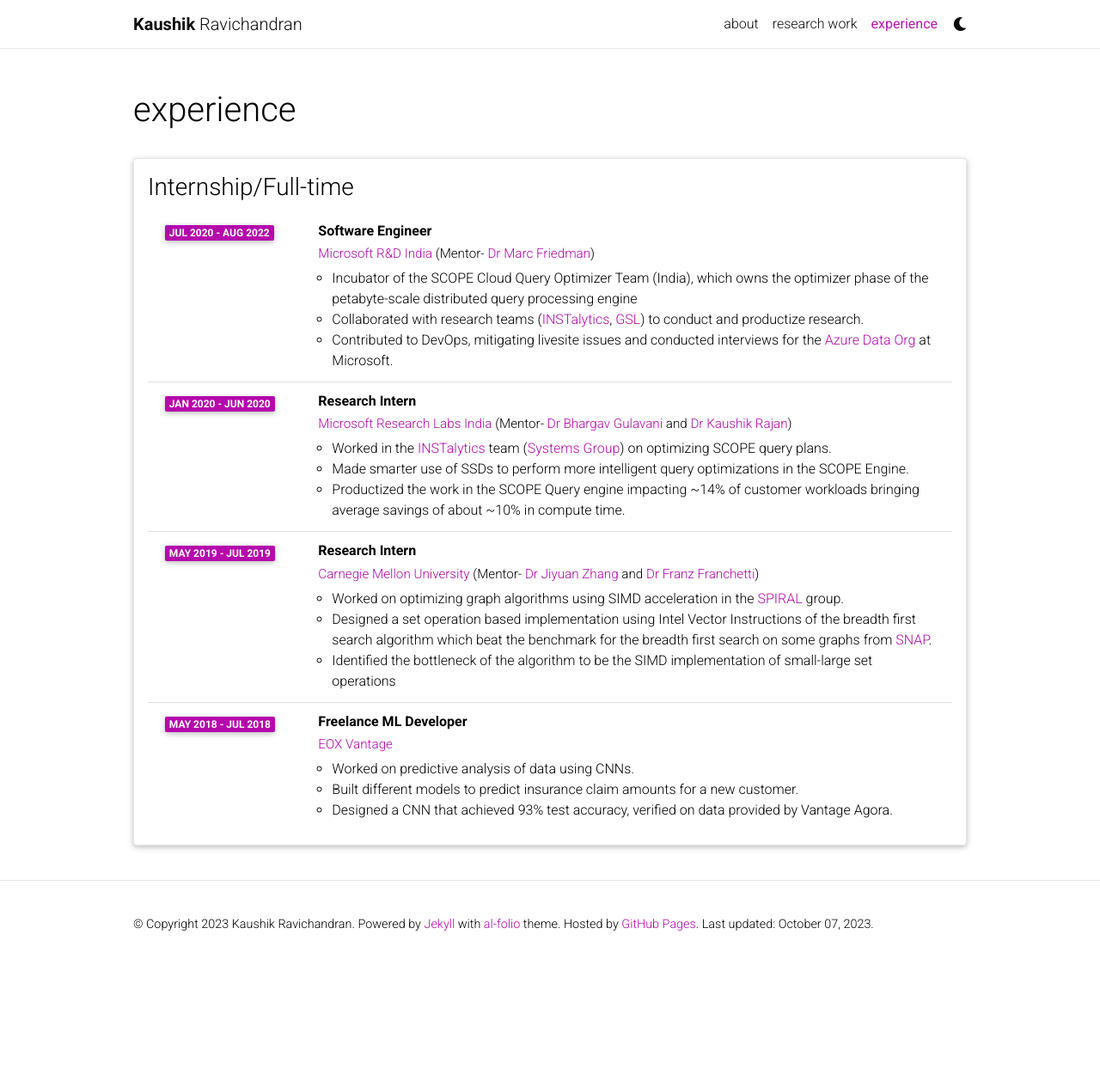
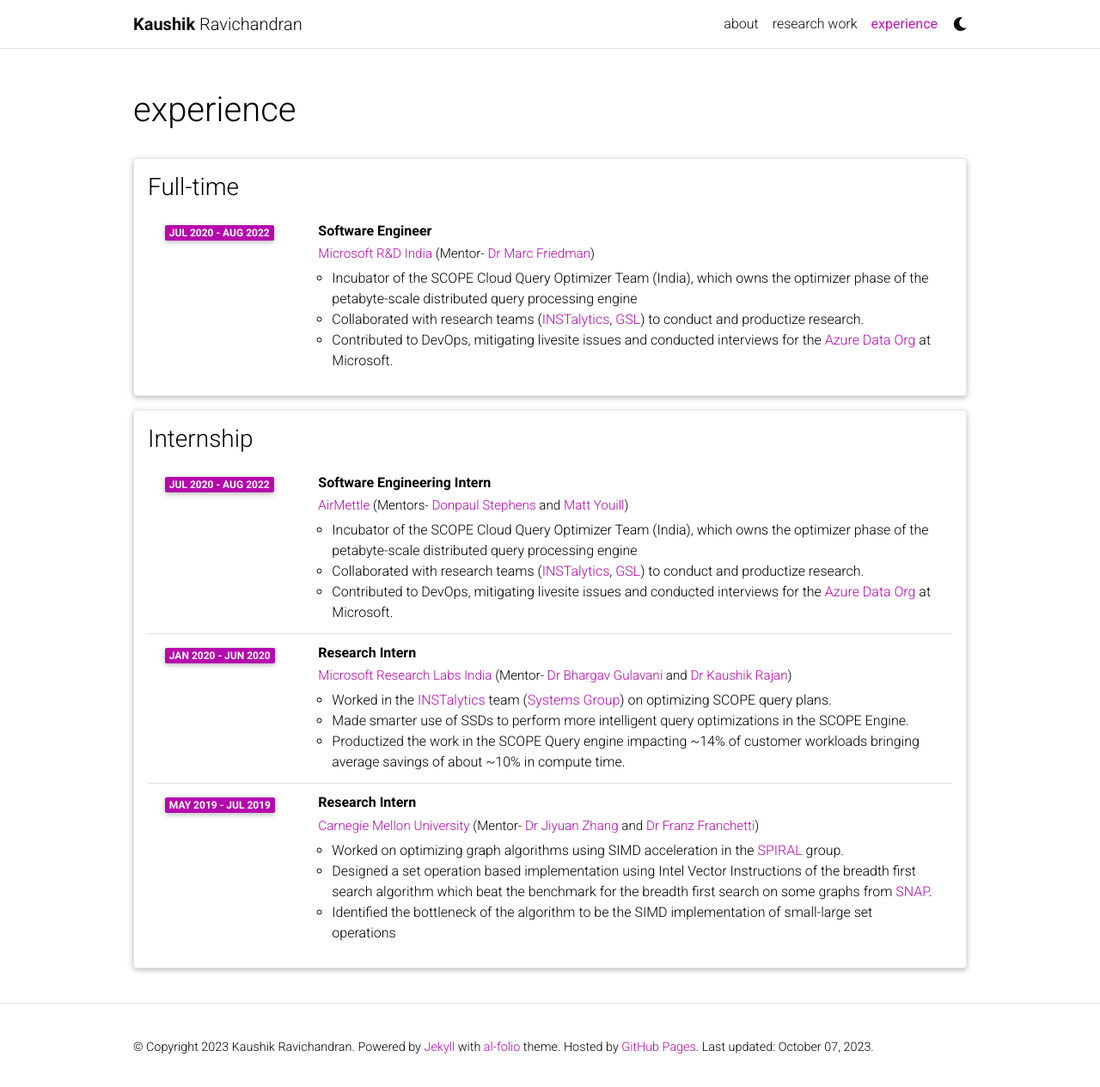
Before and after one commit to kaushikravichandran/kaushikravichandran.github.io, a Jekyll site: the page built from _pages/cv.md, in a window 1280 px wide and 1269 px high. Shown: the top 1265 px of the window at 86% size. Built offline with Jekyll 4.4.1, drawn with Linux system fonts in a browser that asks for light colours; comment, search, counter and statistics services are not loaded; a style sheet for code colours, icons or effects is not loaded.

Commit message:
edit experience

```diff
--- a/_data/cv.yml
+++ b/_data/cv.yml
@@ -1,8 +1,19 @@
-- title: Internship/Full-time
+- title: Full-time
   type: time_table
   contents:
     - title: Software Engineer
       institution: <a href="https://www.microsoft.com/en-in/msidc">Microsoft R&D India</a> (Mentor- <a href="https://www.linkedin.com/in/marc-friedman-b212096">Dr Marc Friedman</a>)
+      year: Jul 2020 - Aug 2022
+      description:
+        - Incubator of the SCOPE Cloud Query Optimizer Team (India), which owns the optimizer phase of the petabyte-scale distributed query processing engine
+        - Collaborated with research teams (<a href="https://www.microsoft.com/en-us/research/project/instalytics-storage-for-big-data/">INSTalytics</a>, <a href="https://www.microsoft.com/en-us/research/group/gray-systems-lab/">GSL</a>) to conduct and productize research.
+        - Contributed to DevOps, mitigating livesite issues and conducted interviews for the <a href="https://azure.microsoft.com/en-in/resources/cloud-computing-dictionary/what-is-azure/">Azure Data Org</a> at Microsoft.
+
+- title: Internship
+  type: time_table
+  contents:
+    - title: Software Engineering Intern
+      institution: <a href="https://airmettle.com/">AirMettle</a> (Mentors- <a href="https://www.linkedin.com/in/donpaul-stephens/">Donpaul Stephens</a> and <a href="https://www.linkedin.com/in/mattyouill/">Matt Youill</a>)
       year: Jul 2020 - Aug 2022
       description:
         - Incubator of the SCOPE Cloud Query Optimizer Team (India), which owns the optimizer phase of the petabyte-scale distributed query processing engine
@@ -24,11 +35,3 @@
         - Worked on optimizing graph algorithms using SIMD acceleration in the <a href="http://www.spiral.net/">SPIRAL</a> group.
         - Designed a set operation based implementation using Intel Vector Instructions of the breadth first search algorithm which beat the benchmark for the breadth first search on some graphs from <a href="http://snap.stanford.edu/">SNAP</a>.
         - Identified the bottleneck of the algorithm to be the SIMD implementation of small-large set operations
-
-    - title: Freelance ML Developer
-      institution: <a href="https://eoxvantage.com/">EOX Vantage</a>
-      year: May 2018 - Jul 2018
-      description:
-        - Worked on predictive analysis of data using CNNs.
-        - Built different models to predict insurance claim amounts for a new customer.
-        - Designed a CNN that achieved 93% test accuracy, verified on data provided by Vantage Agora.
```
Also changed, not shown: _bibliography/papers.bib (+2 -2 lines).
